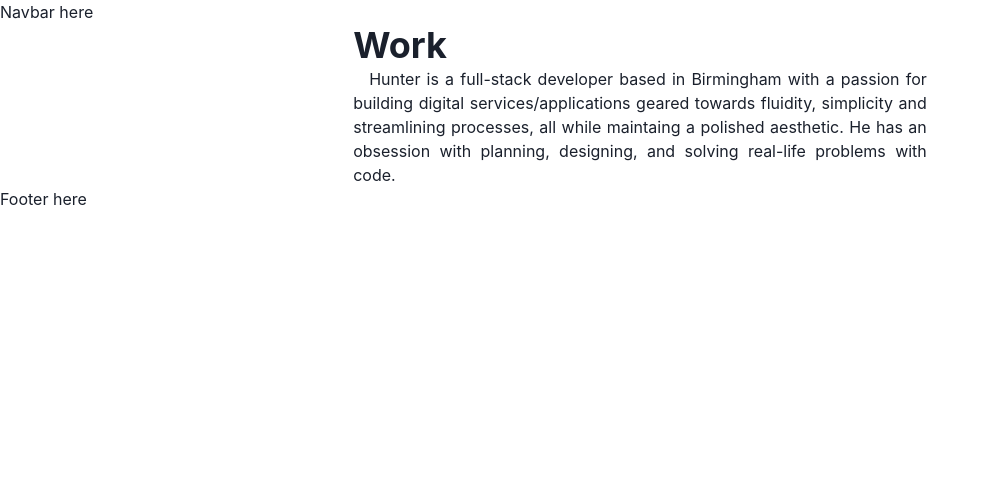
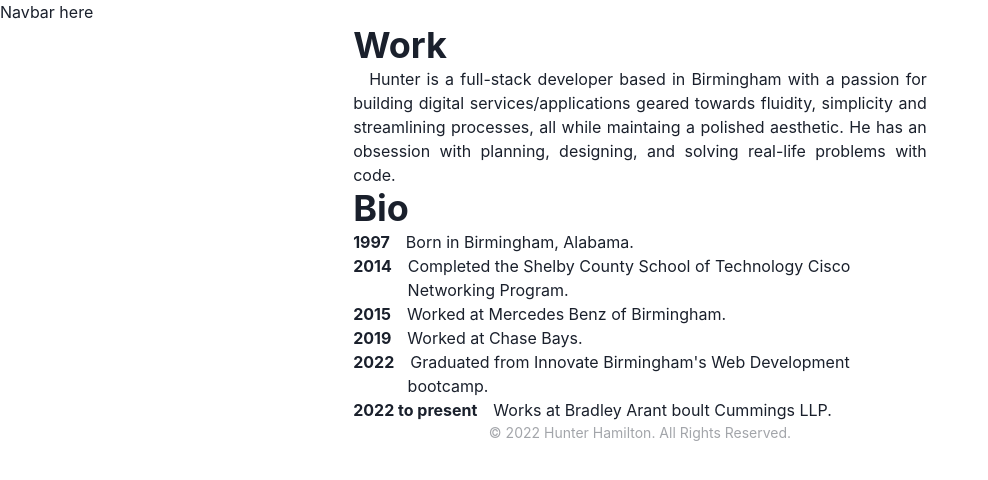
Before and after one commit to iloveyouexe/Portfolio, a React (Create React App) app: page / in a window 1280 px wide. Shown: the top 480 px of the page, without its empty margins (0-988 px from the left). Built offline with nearby package versions, Linux system fonts and the light colour scheme.

Commit message:
Added Bio/Footer/landing

```diff
--- /dev/null
+++ b/src/components/Bio.jsx
@@ -0,0 +1,12 @@
+import { Box } from "@chakra-ui/react";
+import styled from "@emotion/styled";
+
+export const BioSection = styled(Box)`
+  padding-left: 3.4em;
+  text-indent: -3.4em;
+`;
+
+export const BioYear = styled.span`
+  font-weight: bold;
+  margin-right: 1em;
+`;
--- a/src/components/Footer.jsx
+++ b/src/components/Footer.jsx
@@ -1,7 +1,11 @@
-import React from "react";
+import { Box } from '@chakra-ui/react'
 
 const Footer = () => {
-  return <h1>Footer here</h1>;
-};
+  return (
+    <Box align="center" opacity={0.4} fontSize="sm">
+      &copy; {new Date().getFullYear()} Hunter Hamilton. All Rights Reserved.
+    </Box>
+  )
+}
 
-export default Footer;
+export default Footer
--- a/src/pages/Landing.jsx
+++ b/src/pages/Landing.jsx
@@ -15,6 +15,7 @@ import {
   useColorModeValue,
 } from "@chakra-ui/react";
 import Paragraph from "../components/Paragraph";
+import { BioSection, BioYear } from "../components/Bio";
 
 const Landing = () => {
   return (
@@ -29,6 +30,35 @@ const Landing = () => {
         aesthetic. He has an obsession with planning, designing, and solving
         real-life problems with code.
       </Paragraph>
+
+      <Heading as="h3" variant="section-title">
+        Bio
+      </Heading>
+      <BioSection>
+        <BioYear>1997</BioYear>
+        Born in Birmingham, Alabama.
+      </BioSection>
+      <BioSection>
+        <BioYear>2014</BioYear>
+        Completed the Shelby County School of Technology Cisco Networking
+        Program.
+      </BioSection>
+      <BioSection>
+        <BioYear>2015</BioYear>
+        Worked at Mercedes Benz of Birmingham.
+      </BioSection>
+      <BioSection>
+        <BioYear>2019</BioYear>
+        Worked at Chase Bays.
+      </BioSection>
+      <BioSection>
+        <BioYear>2022</BioYear>
+        Graduated from Innovate Birmingham's Web Development bootcamp.
+      </BioSection>
+      <BioSection>
+        <BioYear>2022 to present</BioYear>
+        Works at Bradley Arant boult Cummings LLP.
+      </BioSection>
     </Container>
   );
 };
```
